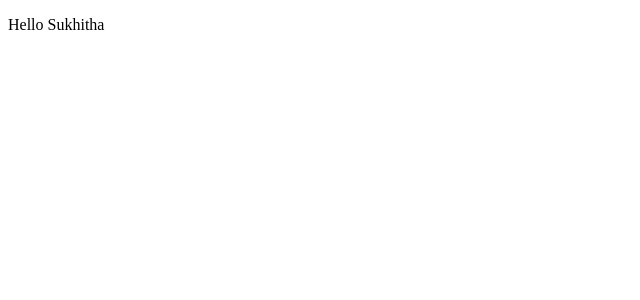
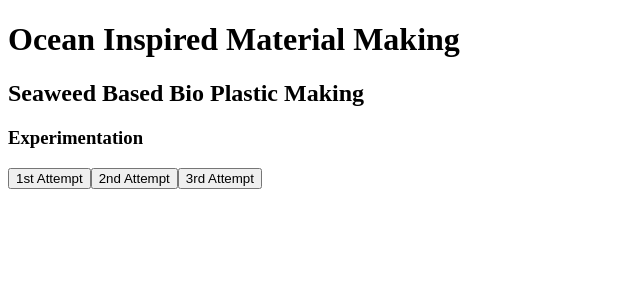
Before and after one commit to SukhithaPr/ocean-inspired-material-making, a React (Vite) app: page / in a window 1280 px wide. Shown: the top 300 px of the page, without its empty margins (0-640 px from the left). Built offline with nearby package versions, Linux system fonts and the light colour scheme.

Commit message:
Implement tabbed interface for ocean-inspired material making experiments

```diff
--- a/src/App.jsx
+++ b/src/App.jsx
@@ -1,10 +1,86 @@
+import './App.css'
+import React from 'react'
+
 function App() {
+
+  const [activeTab, setActiveTab] = React.useState('London');
+
+  const handleTabClick = (cityName) => {
+    setActiveTab(cityName);
+  };
 
   return (
     <div>
-      <p>Hello Sukhitha</p>
+
+      <div>
+        <h1>Ocean Inspired Material Making</h1>
+        <h2>Seaweed Based Bio Plastic Making</h2>
+        <h3>Experimentation</h3>
+      </div>
+
+      <div className="tab">
+        <button
+          className={`tablinks${activeTab === '1st Attempt' ? ' active' : ''}`}
+          onClick={() => handleTabClick('1st Attempt')}
+        >
+          1st Attempt
+        </button>
+        <button
+          className={`tablinks${activeTab === '2nd Attempt' ? ' active' : ''}`}
+          onClick={() => handleTabClick('2nd Attempt')}
+        >
+          2nd Attempt
+        </button>
+        <button
+          className={`tablinks${activeTab === '3rd Attempt' ? ' active' : ''}`}
+          onClick={() => handleTabClick('3rd Attempt')}
+        >
+          3rd Attempt
+        </button>
+      </div>
+
+      <div
+        id="1st Attempt"
+        className="tabcontent"
+        style={{ display: activeTab === '1st Attempt' ? 'block' : 'none' }}
+      >
+        <h3>1st Attempt</h3>
+        <ul>
+          <li>5tbsp cornstarch</li>
+          <li>5tbsp gelatin</li>
+          <li>5 tsp glycerin</li>
+          <li>2 half tsp white vinegar</li>
+          <li>5tbsp cornstarch6tbsp water</li>
+          <li>1 cup of seaweed</li>
+        </ul>
+      </div>
+
+      <div
+        id="2nd Attempt"
+        className="tabcontent"
+        style={{ display: activeTab === '2nd Attempt' ? 'block' : 'none' }}
+      >
+        <h3>2nd Attempt</h3>
+        <ul>
+          <li>100ml water</li>
+          <li>6g  of gelatin</li>
+          <li>6g of glycerin</li>
+        </ul>
+      </div>
+
+      <div
+        id="3rd Attempt"
+        className="tabcontent"
+        style={{ display: activeTab === '3rd Attempt' ? 'block' : 'none' }}
+      >
+        <h3>3rd Attempt</h3>
+        <ul>
+          <li></li>
+        </ul>
+      </div>
+
     </div>
-  )
+  );
 }
 
 export default App
```
